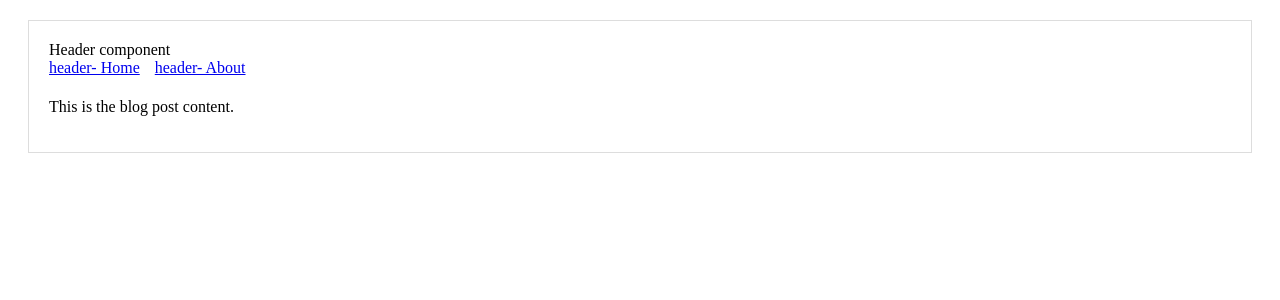
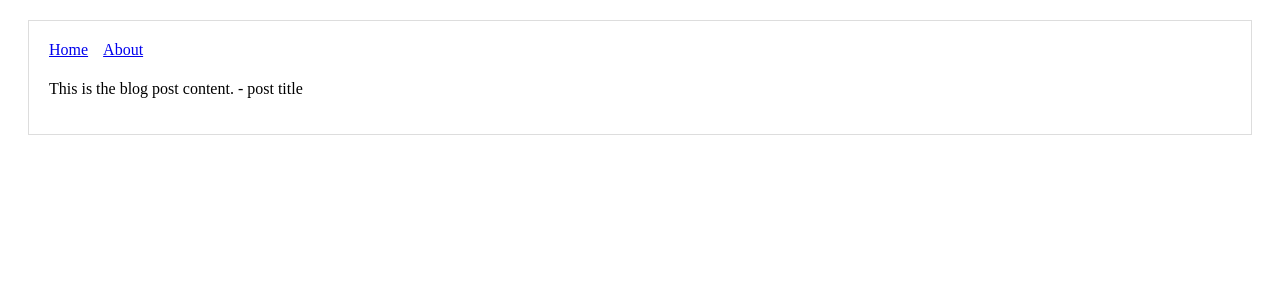
Before and after one commit to moon-choi/batman-tv-shows, a Next.js app: page /post in a window 1280 px wide. Shown: the top 300 px of the page. Built offline with nearby package versions, Linux system fonts and the light colour scheme.

Commit message:
Dynamic Routing

```diff
--- a/components/Header.js
+++ b/components/Header.js
@@ -6,16 +6,12 @@ const linkStyle = {
 
 const Header = () => (
   <div>
-    <div>
-      Header component
-    </div>
-
     <Link href="/">
-      <a style={linkStyle}>header- Home</a>
+      <a style={linkStyle}>Home</a>
     </Link>
 
     <Link href="/about">
-      <a style={linkStyle}>header- About</a>
+      <a style={linkStyle}>About</a>
     </Link>
 
   </div>
--- a/pages/post.js
+++ b/pages/post.js
@@ -1,15 +1,20 @@
 import { useRouter } from 'next/router'
 import Layout from '../components/Layout'
 
-const Page = () => {
+const Content = () => {
   const router = useRouter()
-
   return (
-    <Layout>
+    <>
       <h1>{router.query.title}</h1>
-      <p>This is the blog post content.</p>
-    </Layout>
+      <p>This is the blog post content. - post title</p>
+    </>
   )
 }
 
+const Page = () => (
+  <Layout>
+    <Content />
+  </Layout>
+)
+
 export default Page
```
Also changed, not shown: pages/pages/p/[id].js (added, +14 -0 lines).
